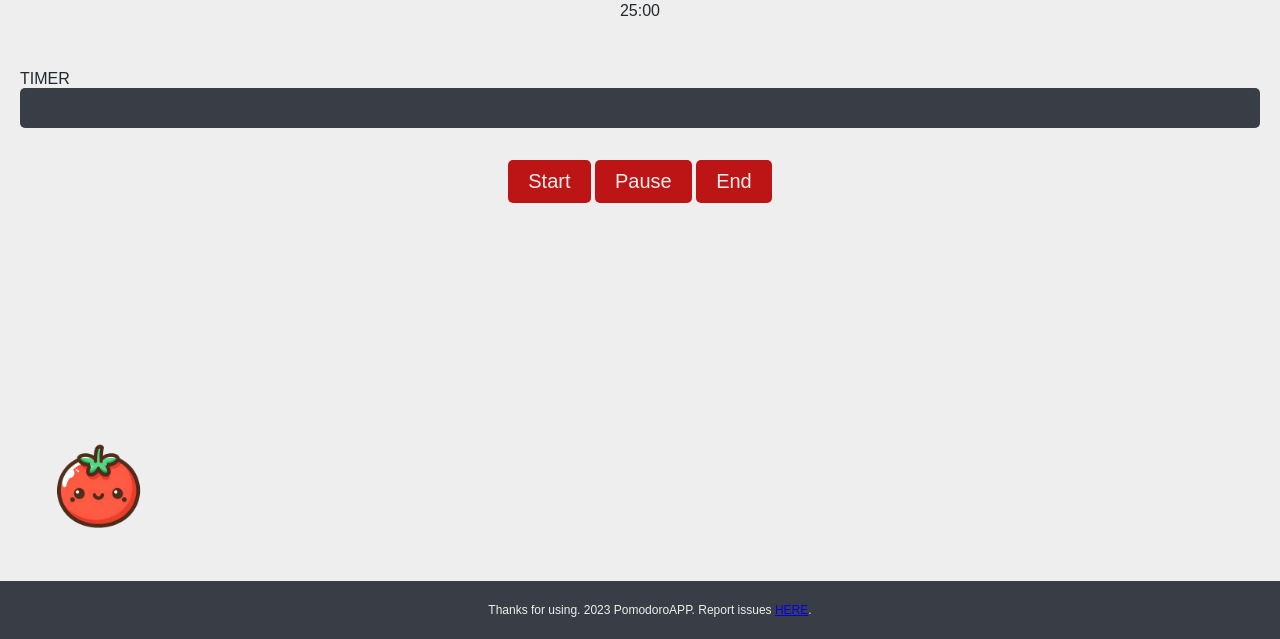
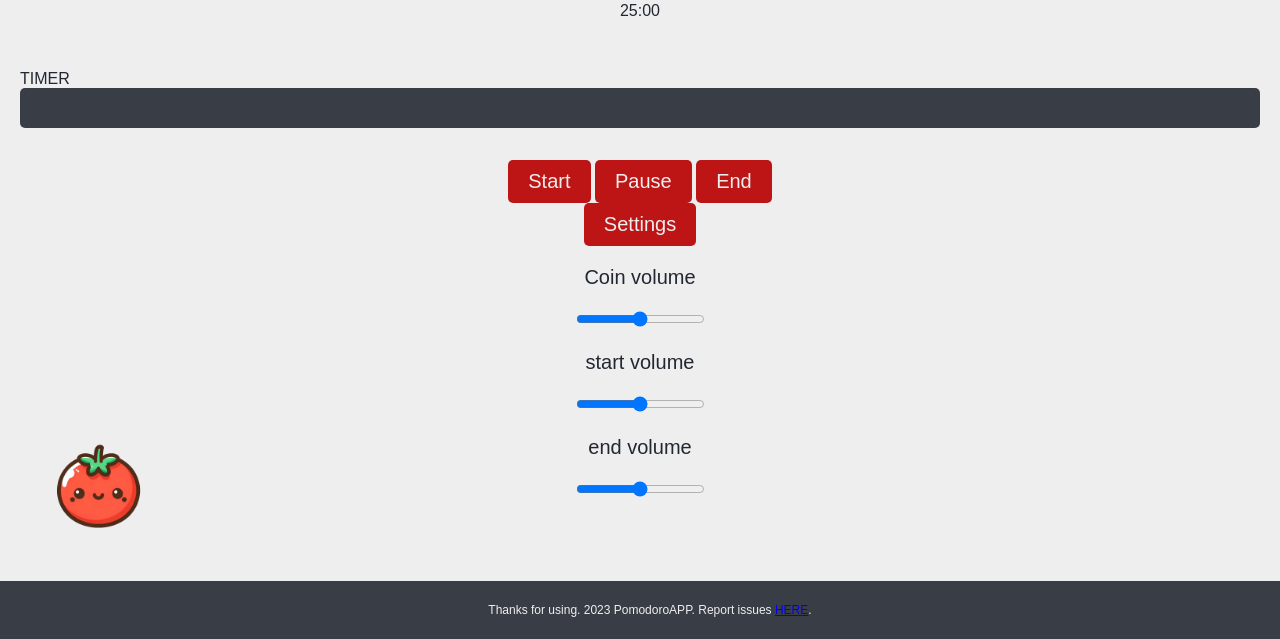
Before and after one commit to HonzaSik/DjangoWebsite, a Django app: page /timer/ in a window 1280 px wide. Shown: the part 161-800 px from the top of the page. Run offline with Django 4.2, Linux system fonts and the light colour scheme.

Commit message:
volume settings

```diff
--- a/pomodoro/app/static/timer.js
+++ b/pomodoro/app/static/timer.js
@@ -58,6 +58,10 @@ function addIntervalToDatabase() {
 
 
 document.addEventListener('DOMContentLoaded', function() {
+    // Volume settings
+    let coin_volume = 0.5;
+    let start_volume = 0.5;
+    let end_volume = 0.5;
     let timer;
     let text = "Pomodoro Timer";
     let isPaused = true;
@@ -67,6 +71,9 @@ document.addEventListener('DOMContentLoaded', function() {
     let pomodoro_length = 25 * 60; // 25 minutes
 
     function updateTimerDisplay() {
+        coin_volume = (document.getElementById('coin_volume').value)/100;
+        start_volume = (document.getElementById('start_volume').value)/100;
+        end_volume = (document.getElementById('end_volume').value)/100;
         const minutes = Math.floor(remainingTime / 60);
         const seconds = remainingTime % 60;
         document.getElementById('text').textContent = text;
@@ -84,7 +91,7 @@ document.addEventListener('DOMContentLoaded', function() {
                 updateTimerDisplay();
                 if(remainingTime === 16){
                     let cutdown = document.getElementById('cutdownSound');
-                    cutdown.volume = 0.5;
+                    cutdown.volume = end_volume;
                     cutdown.play();
                 }
             }
@@ -104,11 +111,11 @@ document.addEventListener('DOMContentLoaded', function() {
             timer = setInterval(() => {
                 if (remainingTime > 0) {
                     remainingTime--;
-                    if (remainingTime % 60 === 0){
+                    if (remainingTime % 10 === 0){
                         // Every minute, add a coin to the database
                         //play coin.mp3 sound
                         let coin = document.getElementById('coinSound');
-                        coin.volume = 0.1;
+                        coin.volume = coin_volume;
                         coin.play();
                         addCoinToDatabase();
 
@@ -121,7 +128,7 @@ document.addEventListener('DOMContentLoaded', function() {
                     }
                     // Playing a completion sound
                     let complete = document.getElementById('completeSound');
-                    complete.volume = 0.6;
+                    complete.volume = start_volume;
                     complete.play();
 
                     // Adding an interval to the database
--- a/pomodoro/app/templates/timer.html
+++ b/pomodoro/app/templates/timer.html
@@ -28,6 +28,21 @@
     <button id="startButton">Start</button>
     <button id="pauseButton">Pause</button>
     <button id="endButton">End</button>
+
+    <div class="settings">
+        <button id="settings_button">Settings</button>
+        <div class="settings_container">
+            <div class="volume_container">
+                <p>Coin volume</p>
+                <input type="range" min="0" max="100" value="50" class="slider" id="coin_volume">
+                <p>start volume</p>
+                <input type="range" min="0" max="100" value="50" class="slider" id="start_volume">
+                <p>end volume</p>
+                <input type="range" min="0" max="100" value="50" class="slider" id="end_volume">
+            </div>
+        </div>
+
+    </div>
     </main>
 
     <footer>
```
Also changed, not shown: pomodoro/db.sqlite3.
